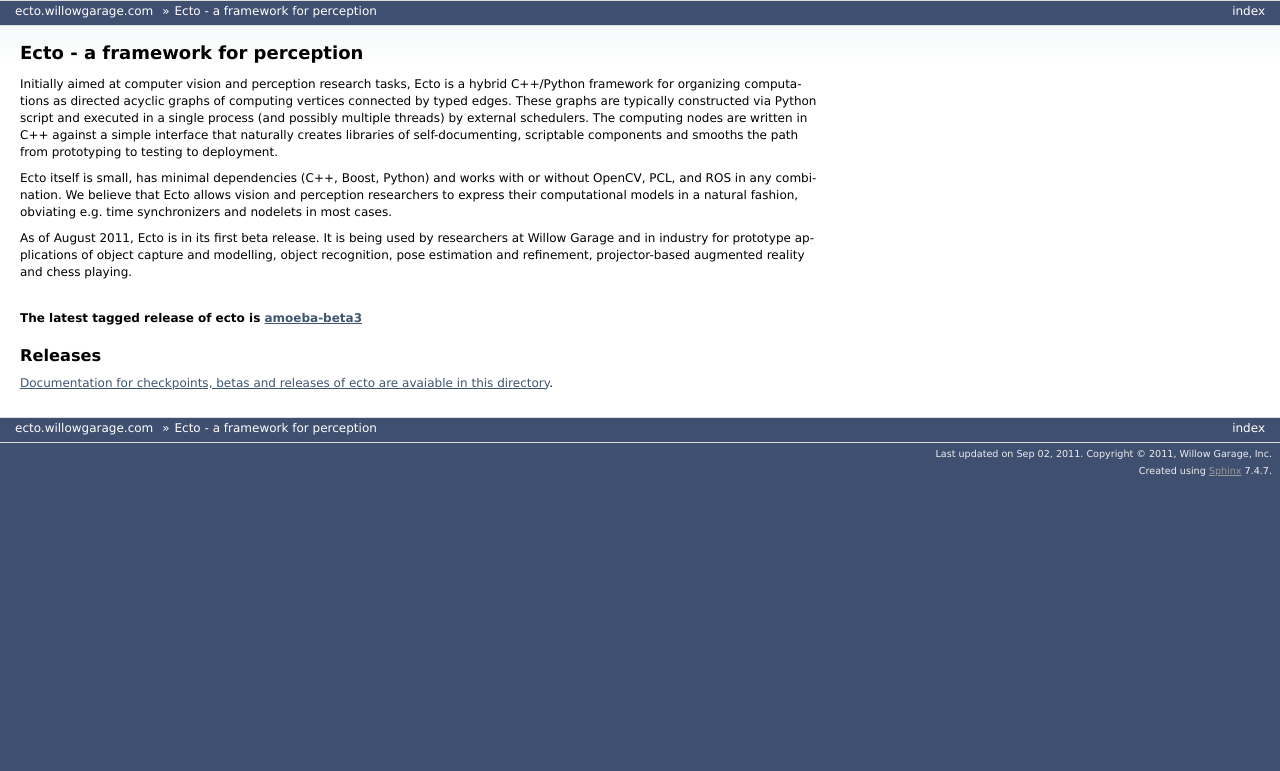
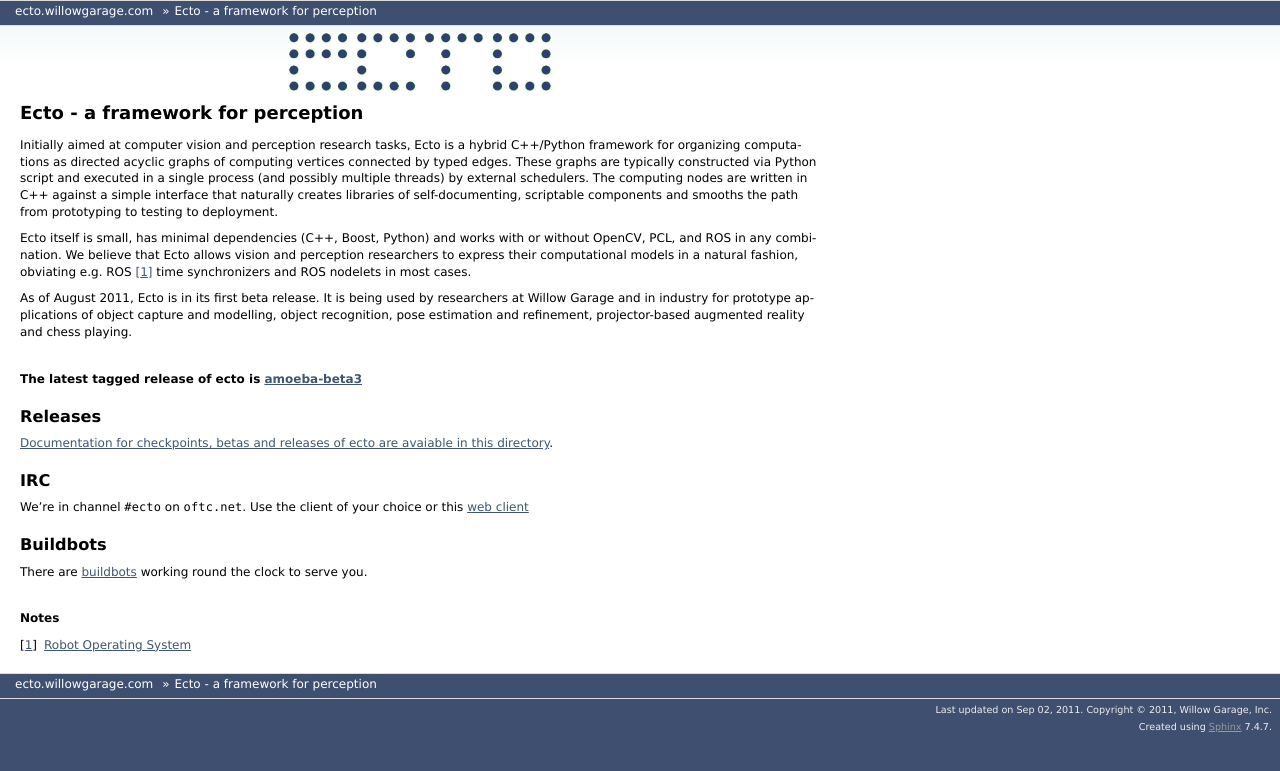
Before and after one commit to plasmodic/ecto_www, a Sphinx documentation site: the page built from source/index.rst, in a window 1280 px wide. Shown: the top 771 px of the page. Built offline with Sphinx 7.4.7, drawn with Linux system fonts in a browser that asks for light colours; formulas are drawn with MathJax 3; the version number could not be read and is left out.

Commit message:
more docs

```diff
--- a/source/conf.py
+++ b/source/conf.py
@@ -160,10 +160,10 @@
 #html_additional_pages = {}
 
 # If false, no module index is generated.
-#html_use_modindex = True
+html_use_modindex = False
 
 # If false, no index is generated.
-#html_use_index = True
+html_use_index = False
 
 # If true, the index is split into individual pages for each letter.
 #html_split_index = False
--- a/source/index.rst
+++ b/source/index.rst
@@ -3,6 +3,10 @@
    You can adapt this file completely to your liking, but it should at least
    contain the root `toctree` directive.
 
+
+.. image:: ecto_4x4.jpg
+   :align: center
+   :width: 33%
 
 Ecto - a framework for perception
 ---------------------------------
@@ -20,8 +24,8 @@
 Ecto itself is small, has minimal dependencies (C++, Boost, Python)
 and works with or without OpenCV, PCL, and ROS in any combination.  We
 believe that Ecto allows vision and perception researchers to express
-their computational models in a natural fashion, obviating e.g. time
-synchronizers and nodelets in most cases.
+their computational models in a natural fashion, obviating e.g. ROS
+[#ROS]_ time synchronizers and ROS nodelets in most cases.
 
 As of August 2011, Ecto is in its first beta release.  It is being
 used by researchers at Willow Garage and in industry for prototype
@@ -34,7 +38,30 @@
 
 
 Releases
-========
+^^^^^^^^
 
 `Documentation for checkpoints, betas and releases of ecto are
 avaiable in this directory <releases>`_.
+
+
+IRC
+^^^
+
+We're in channel ``#ecto`` on ``oftc.net``.  Use the client of your
+choice or this `web client
+<http://www.wsirc.com/?username=wsirc_******&server=irc.oftc.net%3A6667&channel=%23ecto&autojoin=true&color=%23C0C0C0&dark=false>`_
+
+
+Buildbots
+^^^^^^^^^
+
+There are `buildbots <http://ecto.willowgarage.com:8010/waterfall>`_ working
+round the clock to serve you.
+
+
+
+
+
+.. rubric:: Notes
+
+.. [#ROS] `Robot Operating System <http://www.ros.org>`_
```
Also changed, not shown: source/ecto_4x4.jpg (added), source/ecto_4x4.svg (added), 1 other file.
